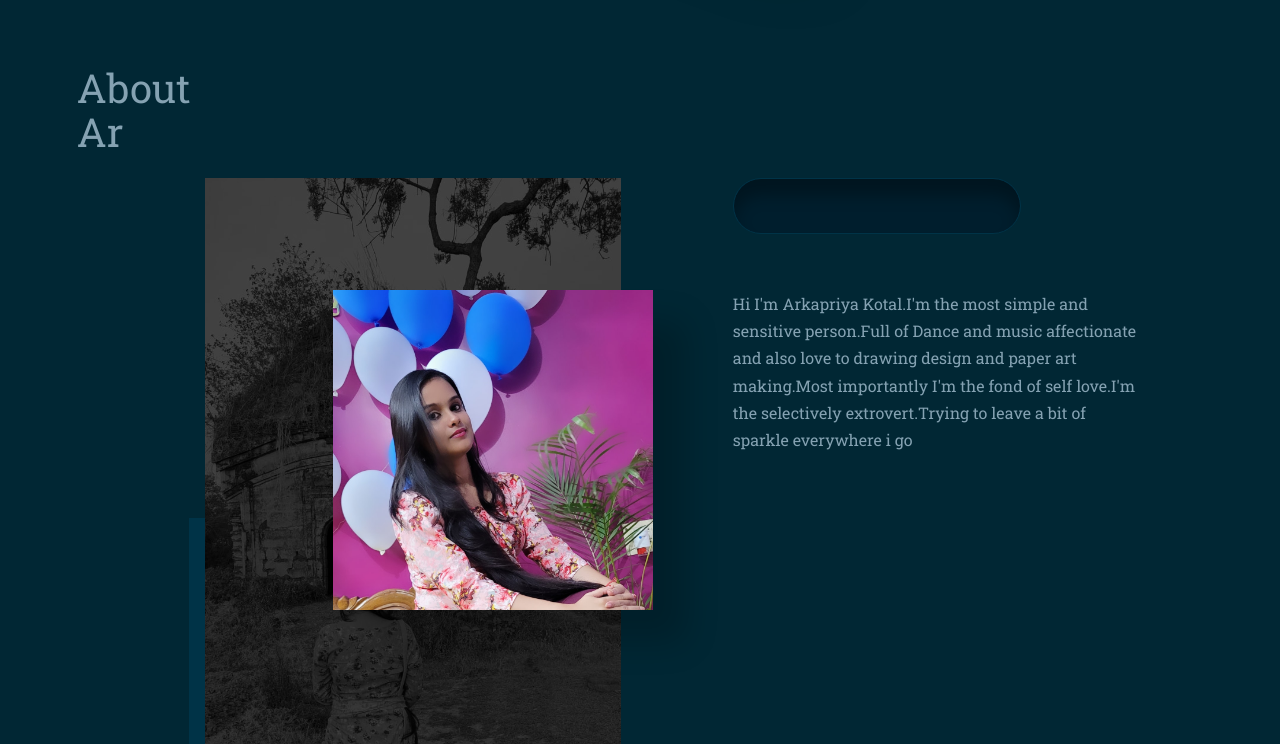
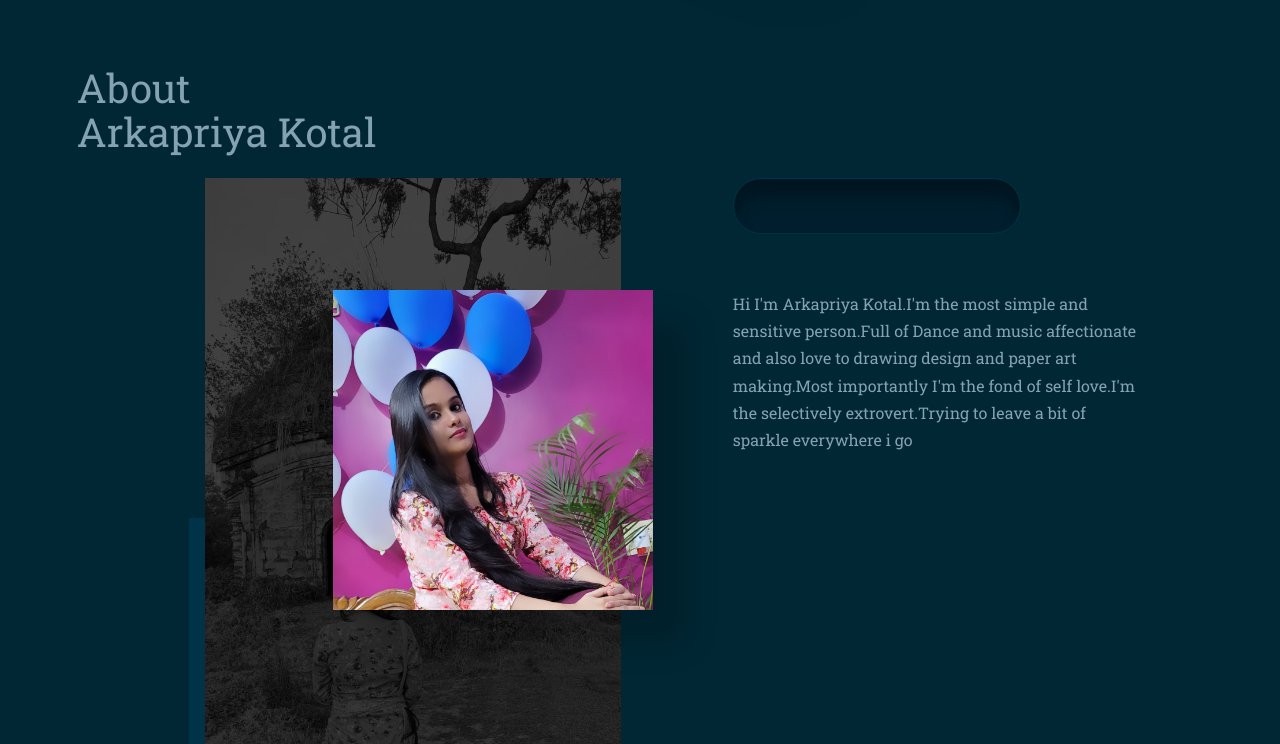
Before and after one commit to sky01green/Mygallary, a plain HTML site: page index.html in a window 1280 px wide. Shown: the part 910-1654 px from the top of the page. Drawn offline with nearby package versions, Linux system fonts and the light colour scheme.

Commit message:
Update index.html

```diff
--- a/index.html
+++ b/index.html
@@ -104,7 +104,7 @@
 
     <section id="about">
         <div class="container about__container">
-            <h2 class="about__title">About<br>Ar</h2>
+            <h2 class="about__title">About<br>Arkapriya Kotal</h2>
             <a href="https://github.com/sky01green" target="_blank" class="contact__btn about__btn">
                 <i class="uil uil-arrow-up-right"></i>
                 <p>
```
